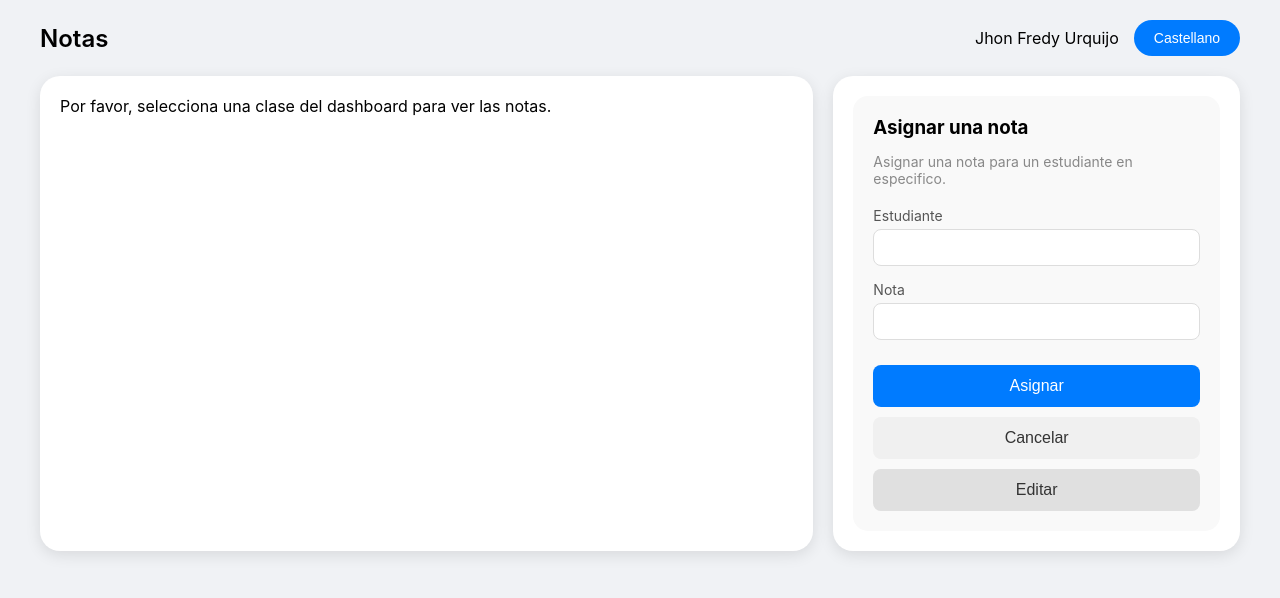
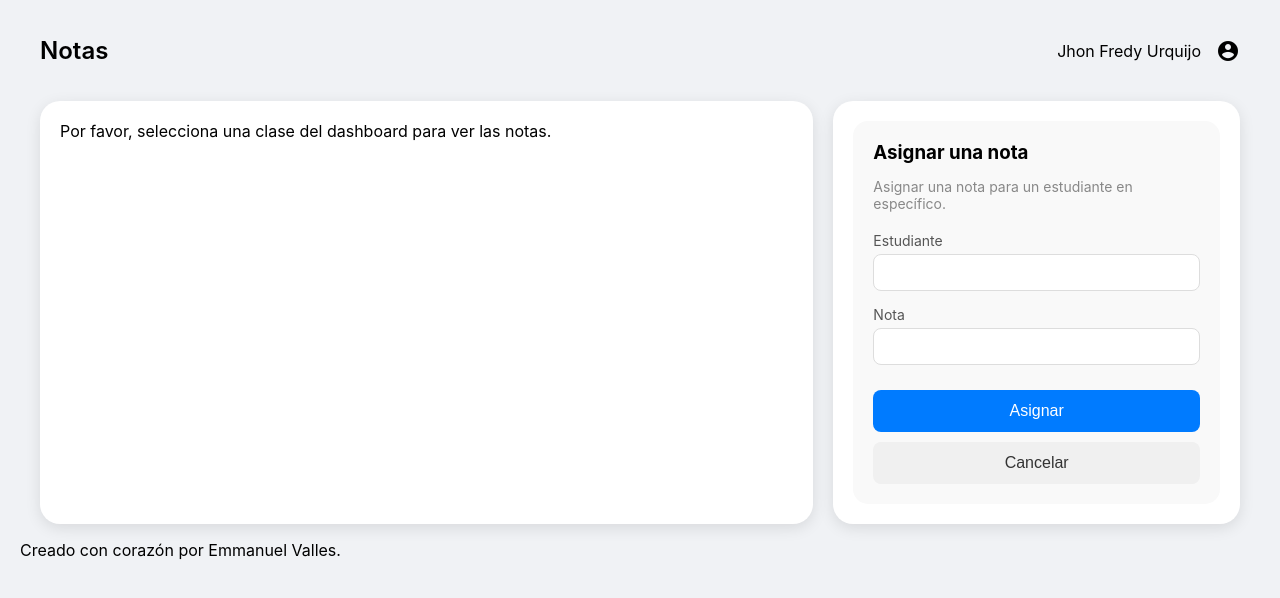
Before and after one commit to JuanB-D/alp-interfaz, a plain HTML site: page notes.html in a window 1280 px wide. Drawn offline with Linux system fonts and the light colour scheme.

Commit message:
Update notes.html

```diff
--- a/notes.html
+++ b/notes.html
@@ -3,23 +3,22 @@
 <head>
     <meta charset="UTF-8">
     <meta name="viewport" content="width=device-width, initial-scale=1.0">
-    <title>Notas de Clase</title>
+    <title>Notas - IE</title>
     <link rel="stylesheet" href="notes.css">
+    <link href="https://fonts.googleapis.com/css2?family=Poppins:wght@400;500;600;700&display=swap" rel="stylesheet">
     <link href="https://fonts.googleapis.com/icon?family=Material+Icons" rel="stylesheet">
 </head>
 <body>
     <div class="page-container">
-        <header class="top-bar">
+        <div class="top-bar">
             <div class="class-selector">
-                <span class="class-name">Notas 10B</span>
-                <div class="subject-tags" id="subjectTags">
-                    </div>
+                <h1 class="class-name">Notas</h1>
             </div>
             <div class="user-info">
                 <span>Jhon Fredy Urquijo</span>
-                <button class="subject-button">Castellano</button>
+                <span class="material-icons">account_circle</span>
             </div>
-        </header>
+        </div>
 
         <div class="main-content">
             <div class="student-list-container">
@@ -28,28 +27,36 @@
             </div>
 
             <div class="action-panel">
-                <div class="action-card" id="noteFormCard">
+                <div class="student-notes-view" id="studentNotesView" style="display: none;">
+                    <h3>Notas de <span id="selectedStudentNotesName"></span></h3>
+                    <div class="notes-list" id="notesList">
+                        </div>
+                </div>
+
+                <div class="assign-note-view" id="assignNoteView">
+                    <div class="action-card">
                         <h3>Asignar una nota</h3>
-                    <p>Asignar una nota para un estudiante en especifico.</p>
-
+                        <p>Asignar una nota para un estudiante en específico.</p>
                         <div class="input-group">
                             <label for="studentName">Estudiante</label>
                             <input type="text" id="studentName" readonly>
                         </div>
-
                         <div class="input-group">
                             <label for="studentNote">Nota</label>
-                        <input type="number" id="studentNote" step="0.1" min="0" max="5">
+                            <input type="number" id="studentNote">
                         </div>
-
                         <button class="action-button primary-button" id="assignButton">Asignar</button>
                         <button class="action-button secondary-button">Cancelar</button>
-                    <button class="action-button tertiary-button">Editar</button>
+                    </div>
                 </div>
             </div>
         </div>
     </div>
 
+    <footer>
+        <p>Creado con corazón por Emmanuel Valles.</p>
+    </footer>
+
     <script src="notes.js"></script>
 </body>
 </html>
```
Lines whose indentation alone changed are shown as unchanged.
